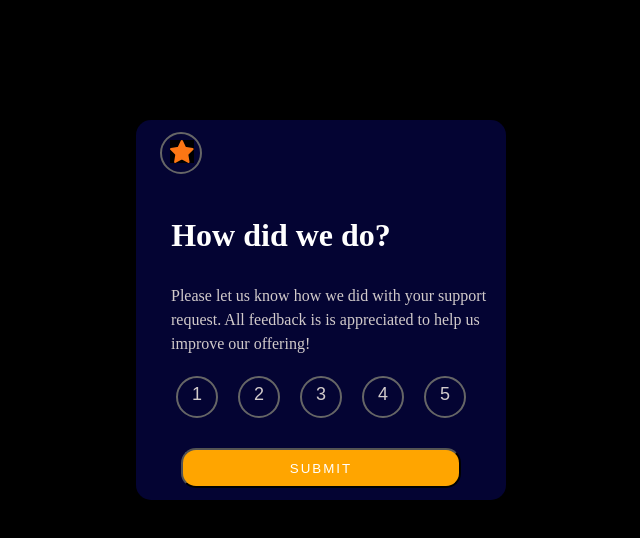
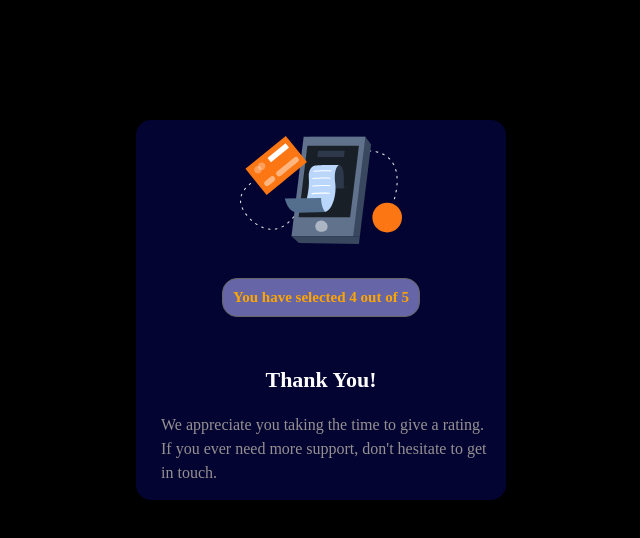
Before and after one commit to cyrilmuchemi/Interactive-Rating-Component, a website: page index.html in a window 1280 px wide. Both pictures are taken after a click on the button "SUBMIT". Shown: the whole page, without its empty margins (224-864 px from the left). Drawn offline with Linux system fonts and the light colour scheme.

Commit message:
Add vanilla JavaScript & complete project

```diff
--- a/index.html
+++ b/index.html
@@ -30,7 +30,7 @@
             <div class="number-circle">5</div>
         </div>
         <div class="interactive__container-button">
-            <button>SUBMIT</button>
+            <button id="submit">SUBMIT</button>
         </div>
     </div>
     <div class="thanks__container">
@@ -38,7 +38,7 @@
             <img id="illustration" src="src/images/illustration-thank-you.svg"/>
         </div>
         <div class="thanks__container-badge">
-            <h2>You have selected <span>4</span> out of <span>5</span></h2>
+            <h2>You have selected <span id="rate">4</span> out of 5</h2>
         </div>
         <div class="thanks__container-thankyou">
             <h3>Thank You!</h3>
--- a/index.js
+++ b/index.js
@@ -0,0 +1,19 @@
+const circles = document.querySelectorAll('.number-circle');
+const submit = document.getElementById('submit');
+const rating = document.querySelector('.interactive__container');
+const thanks = document.querySelector('.thanks__container');
+const rate = document.getElementById('rate');
+
+
+submit.addEventListener('click', () => {
+    thanks.style.display = 'flex';
+    rating.style.display= 'none';
+});
+
+circles.forEach( (circle)=> {
+    circle.addEventListener('click', (e) => {
+        e.target.style.background = 'orange';
+        rate.innerHTML = circle.innerHTML;
+    });
+
+});
--- a/style.css
+++ b/style.css
@@ -34,6 +34,7 @@
     position: absolute;
     width: 24px;
     margin-left: -11px;
+    background-color: rgb(4, 4, 51);
 }
 
 
```
